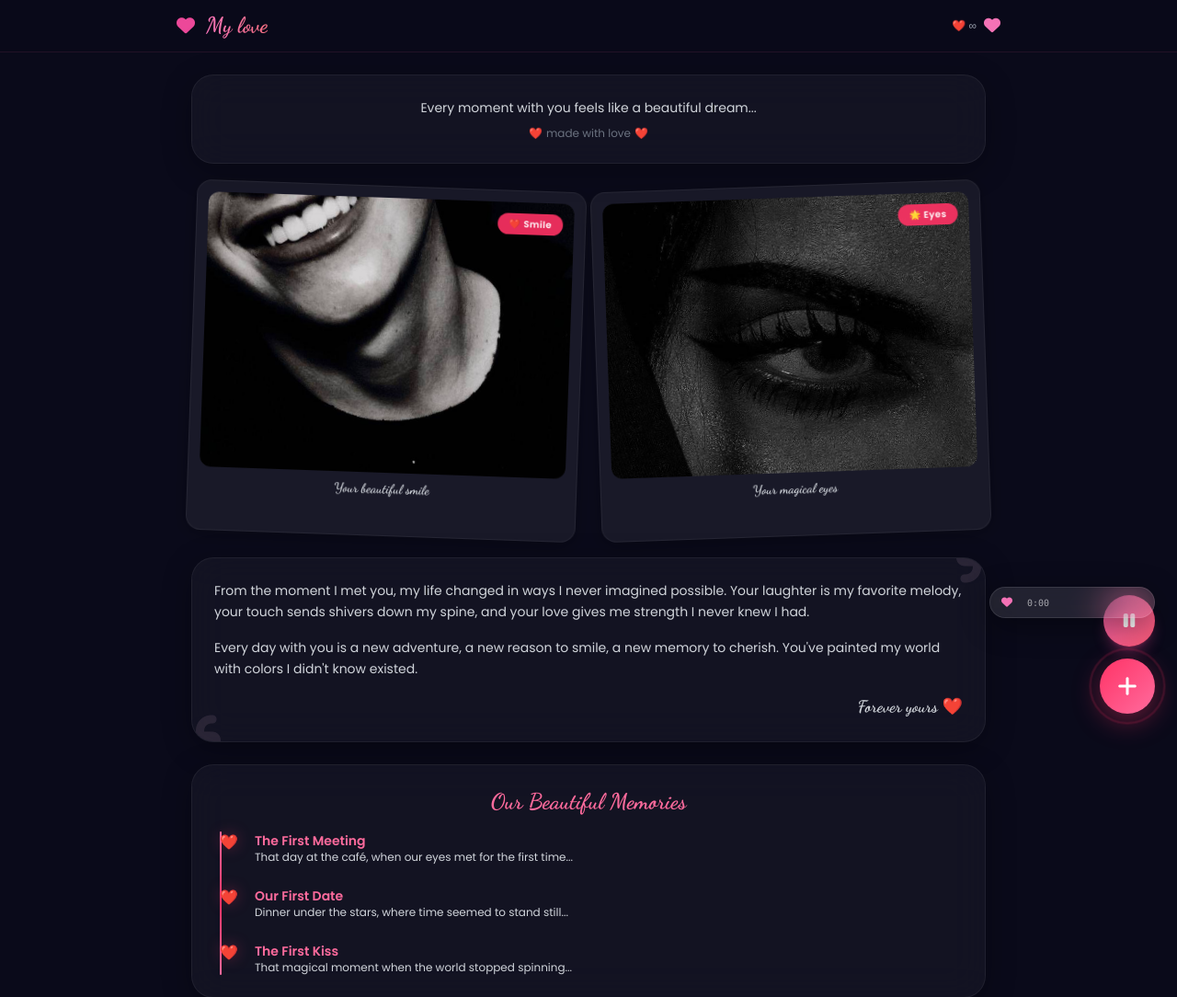
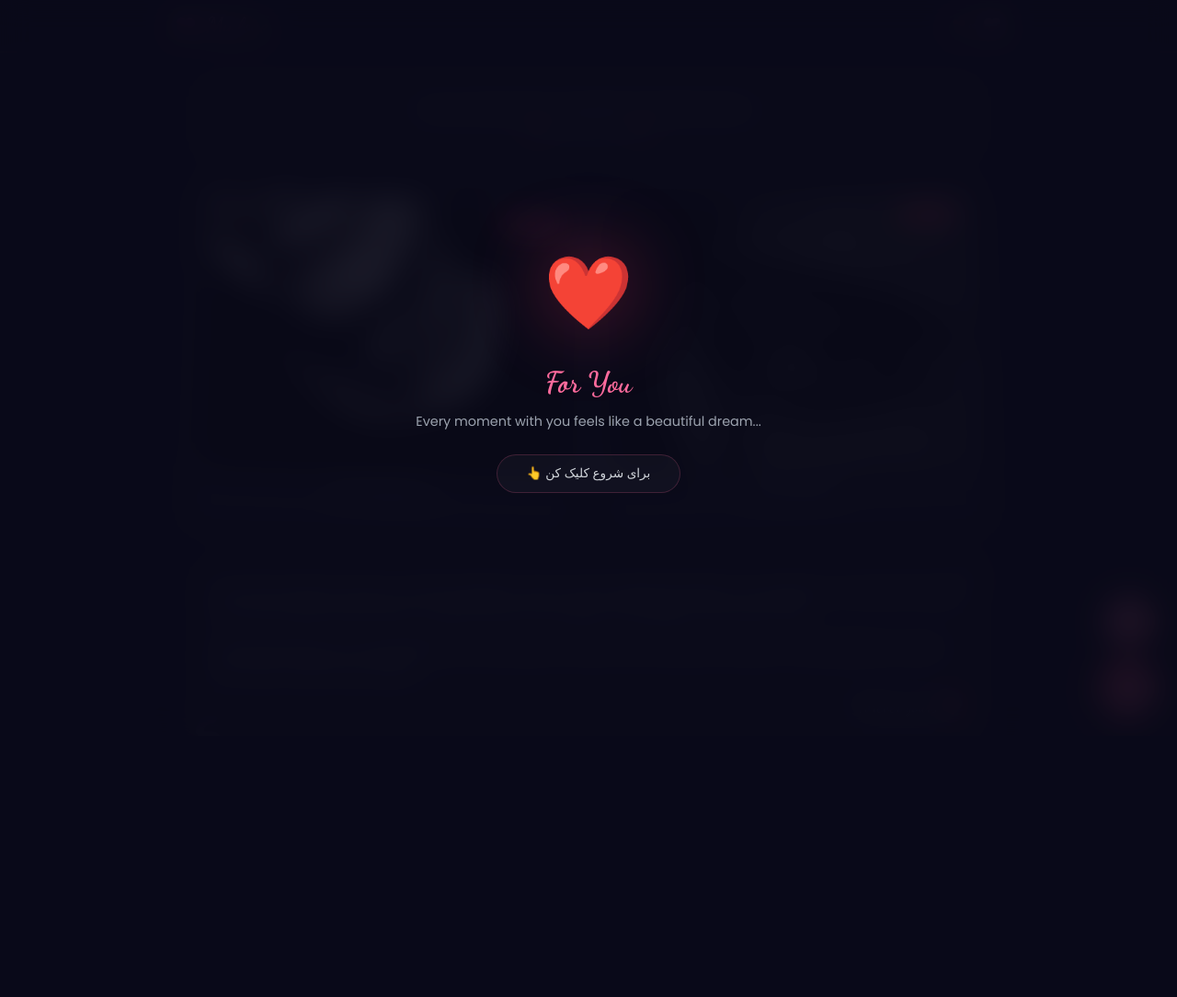
Before and after one commit to mehrab138787/who-is-my-love-, a Flask app: page / in a window 1280 px wide. Shown: the top 1084 px of the page at 92% size. After the commit the page ends 771 px from the top, so only its background shows below. Run offline with Flask 3, Linux system fonts and the light colour scheme; some libraries are stand-ins or nearby versions.

Commit message:
fix: اضافه شدن اوورلی برای شروع آهنگ با کلیک کاربر

```diff
--- a/templates/index.html
+++ b/templates/index.html
@@ -564,9 +564,80 @@
                 right: 12px !important;
             }
         }
+
+        /* ===== اوورلی شروع ===== */
+        #startOverlay {
+            position: fixed;
+            inset: 0;
+            z-index: 9999;
+            background: rgba(10, 10, 26, 0.92);
+            backdrop-filter: blur(16px);
+            display: flex;
+            align-items: center;
+            justify-content: center;
+            flex-direction: column;
+            cursor: pointer;
+            transition: opacity 1s ease, visibility 1s ease;
+        }
+
+        #startOverlay.hidden {
+            opacity: 0;
+            visibility: hidden;
+            pointer-events: none;
+        }
+
+        #startOverlay .heart-icon {
+            font-size: 72px;
+            animation: pulseHeart 1.5s ease-in-out infinite;
+            filter: drop-shadow(0 0 40px rgba(255, 50, 100, 0.4));
+        }
+
+        @keyframes pulseHeart {
+            0%, 100% { transform: scale(1); }
+            50% { transform: scale(1.15); }
+        }
+
+        #startOverlay h2 {
+            font-family: 'Dancing Script', cursive;
+            font-size: 2rem;
+            color: #ff6b9d;
+            margin-top: 20px;
+            animation: fadeInUp 1s ease 0.3s both;
+        }
+
+        #startOverlay p {
+            color: #9ca3af;
+            font-size: 0.9rem;
+            margin-top: 8px;
+            animation: fadeInUp 1s ease 0.6s both;
+        }
+
+        @keyframes fadeInUp {
+            0% { opacity: 0; transform: translateY(20px); }
+            100% { opacity: 1; transform: translateY(0); }
+        }
+
+        #startOverlay .tap-hint {
+            margin-top: 24px;
+            padding: 10px 32px;
+            border: 1px solid rgba(255, 100, 150, 0.2);
+            border-radius: 99px;
+            color: #d1d5db;
+            font-size: 0.85rem;
+            background: rgba(255, 255, 255, 0.03);
+            animation: fadeInUp 1s ease 0.9s both;
+        }
     </style>
 </head>
 <body>
+
+    <!-- ===== اوورلی شروع (برای پخش آهنگ با تعامل کاربر) ===== -->
+    <div id="startOverlay" onclick="startMusic()">
+        <div class="heart-icon">❤️</div>
+        <h2>For You</h2>
+        <p>Every moment with you feels like a beautiful dream...</p>
+        <div class="tap-hint">👆 برای شروع کلیک کن</div>
+    </div>
 
     <!-- ===== هدر ===== -->
     <header class="sticky-header" id="stickyHeader">
@@ -807,8 +878,10 @@
         const progressBar = document.getElementById('progressBar');
         const progressFill = document.getElementById('progressFill');
         const timeDisplay = document.getElementById('timeDisplay');
+        const overlay = document.getElementById('startOverlay');
 
         let isPlaying = false;
+        let musicStarted = false;
         const startTime = 97; // 1:37 = 97 ثانیه
 
         // تنظیمات اولیه
@@ -817,7 +890,6 @@
             audio.loop = true;
             audio.volume = 0.7;
 
-            // دیباگ: نمایش وضعیت لود آهنگ
             console.log('🎵 فایل آهنگ:', audio.src);
 
             audio.addEventListener('loadedmetadata', function() {
@@ -835,36 +907,77 @@
             });
         }
 
-        // استارت اتوماتیک با تلاش مجدد
-        function tryAutoPlay() {
+        // ===== شروع آهنگ با کلیک روی اوورلی =====
+        function startMusic() {
+            if (musicStarted) return;
+
+            if (audio) {
+                audio.play()
+                    .then(() => {
+                        console.log('✅ پخش آهنگ با موفقیت شروع شد!');
+                        isPlaying = true;
+                        musicStarted = true;
+                        updateUI();
+                        overlay.classList.add('hidden');
+                    })
+                    .catch(err => {
+                        console.error('❌ خطا در شروع پخش:', err);
+                        // اگر ارور داشت، دوباره تلاش کن
+                        setTimeout(() => {
+                            audio.play()
+                                .then(() => {
+                                    console.log('✅ پخش آهنگ (تلاش مجدد) موفق بود!');
+                                    isPlaying = true;
+                                    musicStarted = true;
+                                    updateUI();
+                                    overlay.classList.add('hidden');
+                                })
+                                .catch(() => {});
+                        }, 500);
+                    });
+            }
+        }
+
+        // ===== تاگل پخش/توقف (دکمه پایین) =====
+        function toggleMusic() {
             if (!audio) return;
 
+            // اگر هنوز آهنگ شروع نشده، اوورلی رو نشون بده
+            if (!musicStarted) {
+                overlay.classList.remove('hidden');
+                return;
+            }
+
+            if (isPlaying) {
+                audio.pause();
+                isPlaying = false;
+                console.log('⏸️ آهنگ متوقف شد');
+            } else {
                 audio.play()
                     .then(() => {
-                    console.log('✅ پخش خودکار موفقیت‌آمیز بود');
+                        console.log('▶️ آهنگ شروع شد');
                         isPlaying = true;
                         updateUI();
                     })
                     .catch(err => {
-                    console.log('ℹ️ پخش خودکار ممکن نیست، روی دکمه کلیک کن:', err.message);
-                    // تلاش مجدد بعد از ۲ ثانیه
-                    setTimeout(() => {
-                        if (!isPlaying) {
-                            audio.play()
-                                .then(() => {
-                                    console.log('✅ پخش خودکار (تلاش مجدد) موفق بود');
-                                    isPlaying = true;
-                                    updateUI();
-                                })
-                                .catch(() => {});
-                        }
-                    }, 2000);
+                        console.error('❌ خطا در پخش:', err);
                     });
             }
+            updateUI();
+        }
 
-        document.addEventListener('DOMContentLoaded', function() {
-            setTimeout(tryAutoPlay, 1500);
-        });
+        function updateUI() {
+            if (isPlaying && musicStarted) {
+                musicIcon.className = 'fas fa-pause text-lg sm:text-xl relative z-10';
+                playingDot.style.display = 'block';
+                progressBar.style.display = 'flex';
+                progressBar.style.opacity = '1';
+            } else {
+                musicIcon.className = 'fas fa-music text-lg sm:text-xl relative z-10';
+                playingDot.style.display = 'none';
+                progressBar.style.opacity = '0.6';
+            }
+        }
 
         // نمایش نوار پیشرفت
         if (audio) {
@@ -882,41 +995,6 @@
                     }
                 }
             });
-        }
-
-        function toggleMusic() {
-            if (!audio) return;
-
-            if (isPlaying) {
-                audio.pause();
-                isPlaying = false;
-                console.log('⏸️ آهنگ متوقف شد');
-            } else {
-                audio.play()
-                    .then(() => {
-                        console.log('▶️ آهنگ شروع شد');
-                        isPlaying = true;
-                        updateUI();
-                    })
-                    .catch(err => {
-                        console.error('❌ خطا در پخش:', err);
-                        alert('خطا در پخش آهنگ! مطمئن شو فایل وجود داره.');
-                    });
-            }
-            updateUI();
-        }
-
-        function updateUI() {
-            if (isPlaying) {
-                musicIcon.className = 'fas fa-pause text-lg sm:text-xl relative z-10';
-                playingDot.style.display = 'block';
-                progressBar.style.display = 'flex';
-                progressBar.style.opacity = '1';
-            } else {
-                musicIcon.className = 'fas fa-music text-lg sm:text-xl relative z-10';
-                playingDot.style.display = 'none';
-                progressBar.style.opacity = '0.6';
-            }
         }
 
         function seekSong(e) {
@@ -938,6 +1016,7 @@
 
         console.log('🎵 آهنگ از ۱:۳۷ شروع میشه!');
         console.log('💡 کلید Space رو بزن برای کنترل پخش');
+        console.log('👆 برای شروع آهنگ روی صفحه کلیک کن');
 
         // =============================================
         // 1. FAB (Floating Action Button)
@@ -1206,6 +1285,13 @@
             setTimeout(() => {
                 loveGauge.style.width = '100%';
             }, 1000);
+
+            // اگر آهنگ لود نشد، اوورلی رو نشون بده
+            setTimeout(() => {
+                if (!musicStarted) {
+                    overlay.classList.remove('hidden');
+                }
+            }, 3000);
         });
 
         // =============================================
@@ -1222,6 +1308,7 @@
 
         console.log('❤️ Made for you ❤️');
         console.log('🎵 No One Noticed - The Marías (از 1:37)');
+        console.log('👆 برای شروع آهنگ روی صفحه کلیک کن!');
     </script>
 </body>
 </html>
```
Lines whose indentation alone changed are shown as unchanged.
